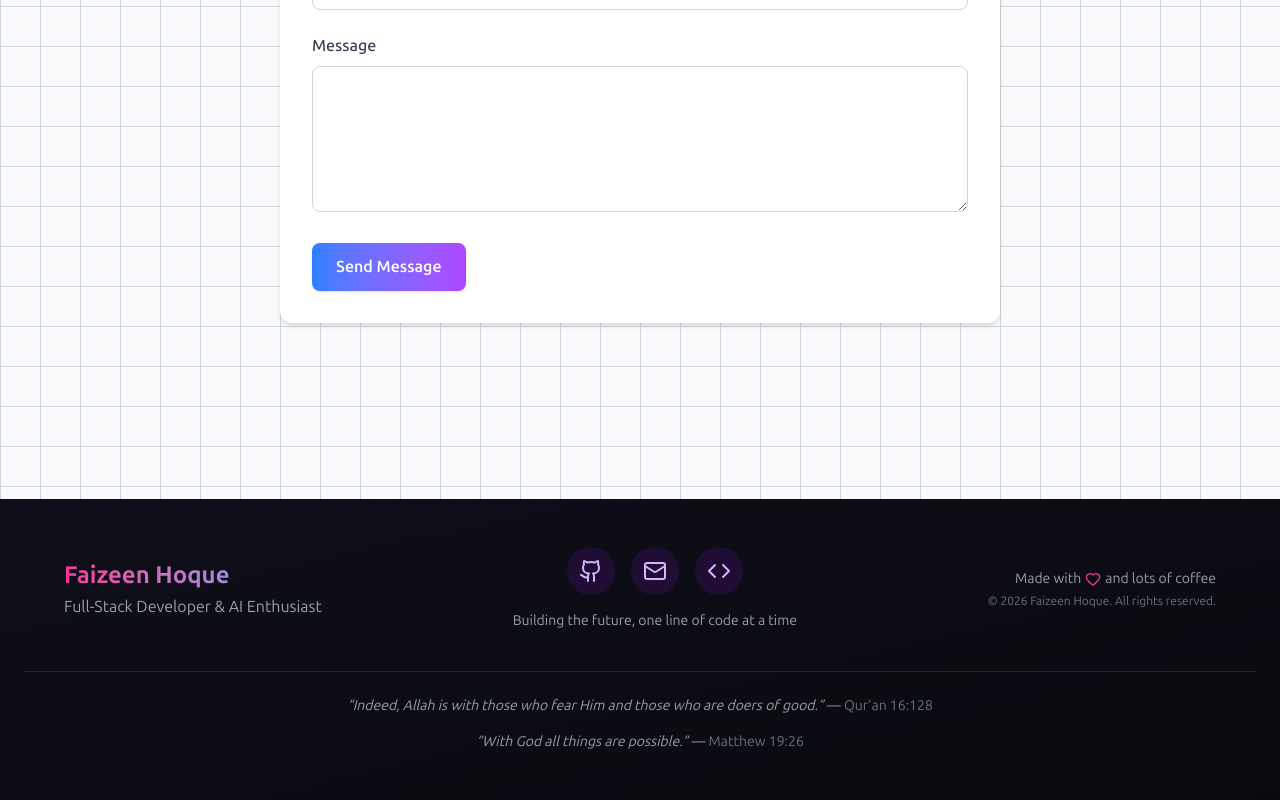
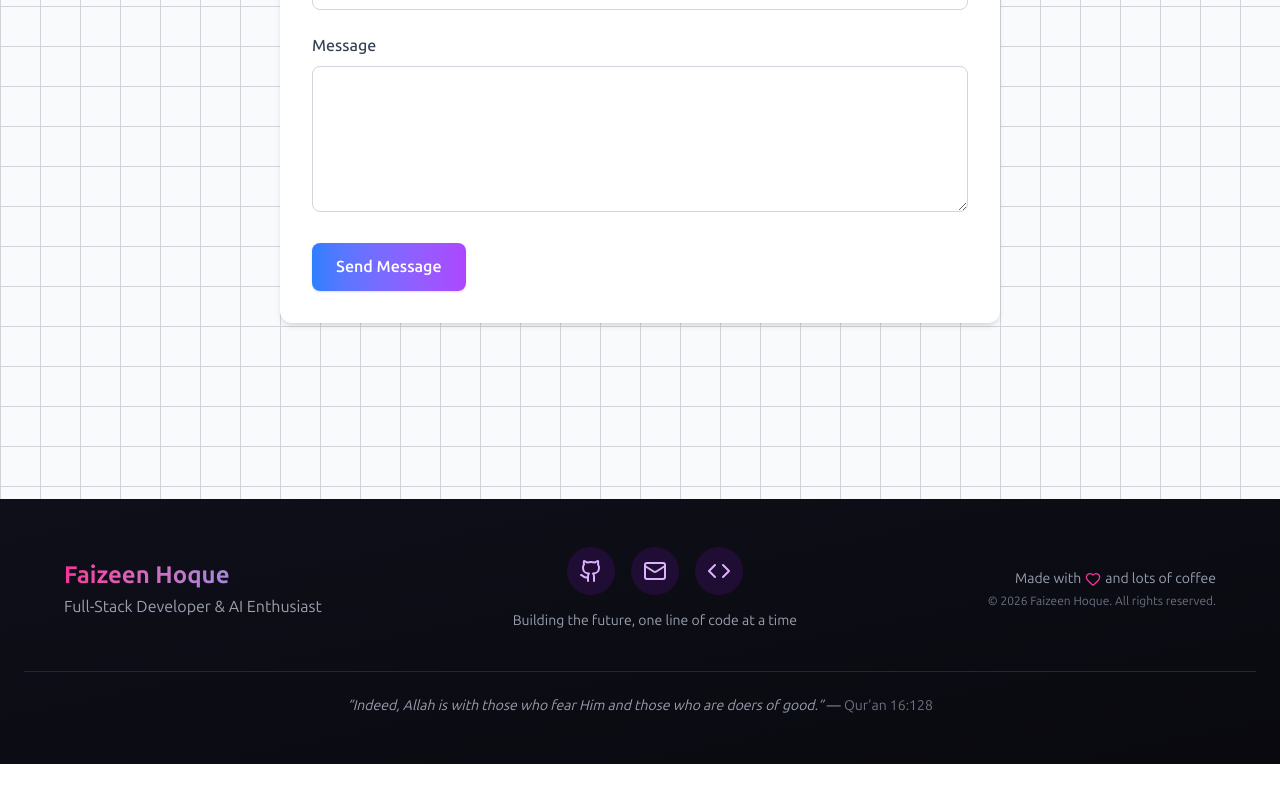
Before and after one commit to FaizeenHoque/portfolio, a Next.js app: page / in a window 1280 px wide. Shown: the part 3274-4074 px from the top of the page. After the commit the page ends 4038 px from the top, so only its background shows below. Built offline with nearby package versions, Linux system fonts and the light colour scheme.

Commit message:
Removed scrollbar and removed bible quote

```diff
--- a/src/app/components/Footer.tsx
+++ b/src/app/components/Footer.tsx
@@ -59,12 +59,6 @@ export default function Footer() {
           </em>{" "}
           — <span className="text-gray-500">Qur’an 16:128</span>
         </p>
-        <p>
-          <em>
-            “With God all things are possible.”
-          </em>{" "}
-          — <span className="text-gray-500">Matthew 19:26</span>
-        </p>
       </div>
     </footer>
   );
--- a/src/app/globals.css
+++ b/src/app/globals.css
@@ -18,6 +18,14 @@ html, body {
   min-height: 100%;
   overflow-x: hidden;
   scroll-behavior: smooth;
+  scrollbar-width: none; /* Firefox */
+  -ms-overflow-style: none;  /* IE and Edge */
+  overflow-y: scroll; /* or auto */
+}
+
+/* For Chrome, Safari, and Opera */
+body::-webkit-scrollbar {
+  display: none;
 }
 
 .bg-grid-pattern {
```
